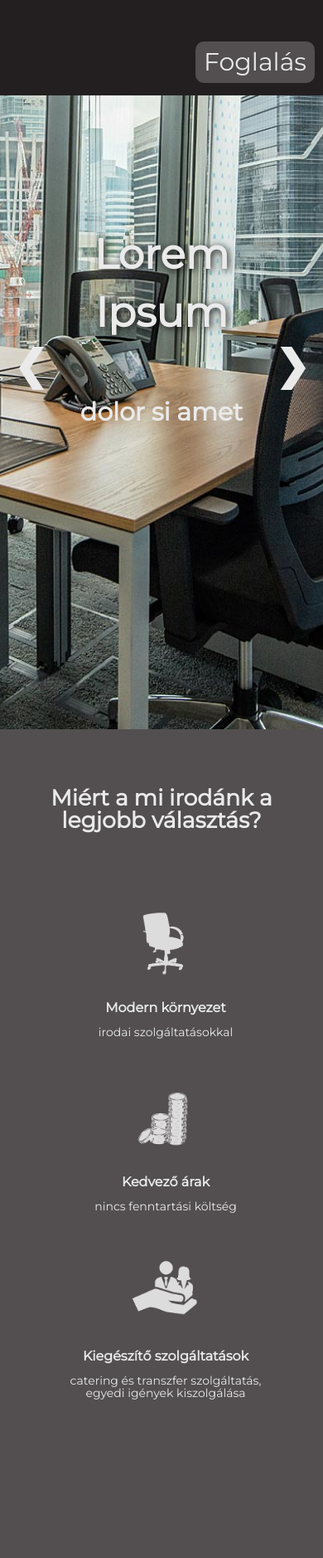
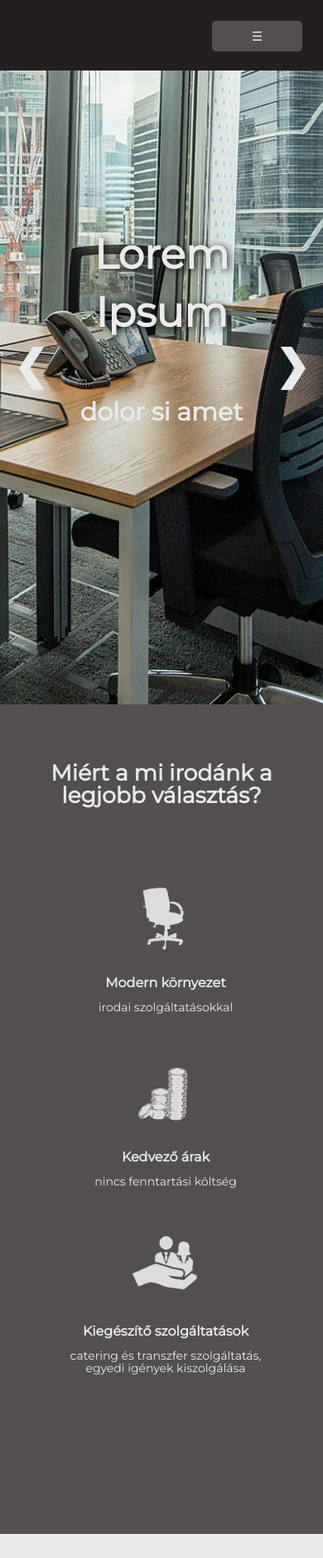
Before and after one commit to Cyri0/OfficeReservation, a PHP site: page / in a window 390 px wide; the page is wider, and only the part inside the window is pictured. Shown: the top 1878 px of that part at 83% size. Run offline with PHP 8.4, Linux system fonts and the light colour scheme.

Commit message:
Telefonos header elkezdése

```diff
--- a/index.php
+++ b/index.php
@@ -9,6 +9,18 @@
 	</head>
 	<body>
 		<header>
+			<div class="mobileMenu">
+				<select>
+					<option disabled selected>
+						&#9776;
+					</option>
+					<option>Tárgyaló</option>
+					<option>Oktató terem</option>
+					<option>Szolgáltatások</option>
+					<option>Foglalás</option>
+					<option>Kapcsolat</option>
+				</select>
+			</div>
 			<nav>
 				<ul>
 					<a href="#office" class="hideable">
@@ -20,7 +32,7 @@
 					<a href="#products" class="hideable">
 						<li>Szolgáltatások</li>
 					</a>
-					<a href="#reservation">
+					<a href="#reservation" class="hideable">
 						<li>Foglalás</li>
 					</a>
 					<a href="#connection" class="hideable">
--- a/style.css
+++ b/style.css
@@ -168,40 +167,39 @@
 		color: var(--color3);
 	}
 
-header .header-projects {
+	.mobileMenu {
 		display: none;
 	}
 
 @media only screen and (max-width: 500px) {
 	header {
-		height: 80px;
+		padding: 0;
+		height: 85px;
 	}
 
-	header nav ul{
-		float:right;
-		margin: 0;
-		margin-right: 10px;
-		margin-top: 15px;
+	header nav ul .hideable {
+		display: none;
 	}
 
-	header nav ul li{
-		font-size: 30px;
-		padding: 10 10px;
-		background-color: var(--color2);
-		border-radius: 10px;
-		border-right: none;
+	.mobileMenu {
+		display: block;
+		float: right;
 	}
 
-	header nav ul li:hover {
-		font-weight: normal;
-	}
-
-	header nav ul .first {
-		border-left: none;
-	}
-
-	.hideable {
-		display: none;
+	.mobileMenu select {
+		-webkit-appearance: none;
+		-moz-appearance: none;
+		-ms-appearance: none;
+		border: none;
+		margin-top: 25px;
+		margin-right: 25px;
+		padding-top: 10px;
+		padding-bottom: 10px;
+		text-align: center;
+		background-color: var(--color2);
+		color: var(--color1);
+		font-size: 15px;
+		border-radius: 5px;
 	}
 }
 
```
Also changed, not shown: other parts of style.css (+44 -19 lines). Lines whose indentation alone changed are shown as unchanged.
